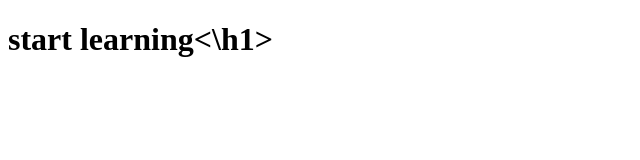
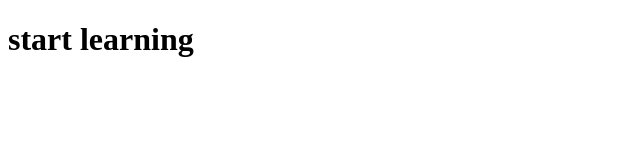
Before and after one commit to prashanthscode/LearningBasics, a plain HTML site: page site/index.html in a window 1280 px wide. Shown: the whole page, without its empty margins (0-640 px from the left). Drawn offline with Linux system fonts and the light colour scheme.

Commit message:
my second push.

```diff
--- a/site/index.html
+++ b/site/index.html
@@ -4,6 +4,6 @@
  	<title>start learning</title>
  </head>
  <body>
- <h1>start learning<\h1>
+ <h1>start learning</h1>
  </body>
  </html>
```
